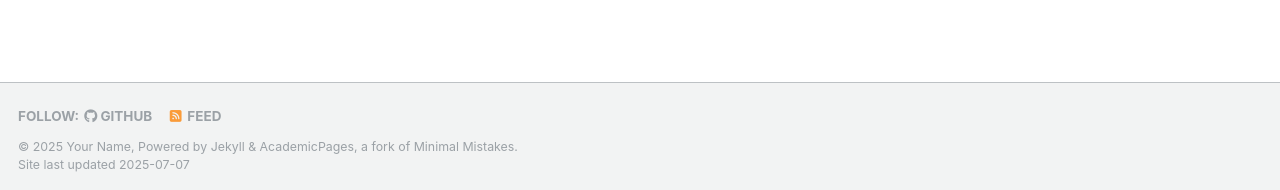
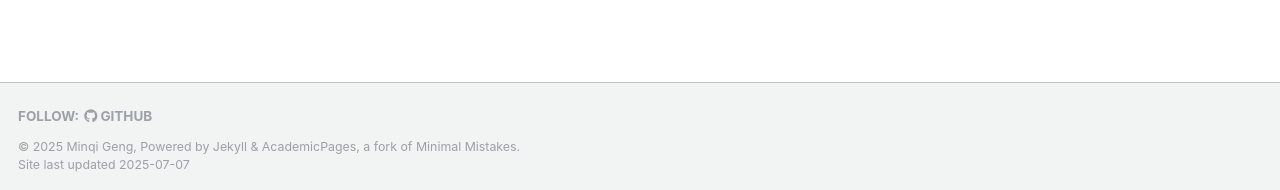
Before and after one commit to goingon17/goingon17.github.io, a Jekyll site: the page built from _pages/about.md, in a window 1280 px wide and 1224 px high. Shown: the part 1031-1221 px from the top of the window. Built offline with Jekyll 4.4.1, drawn with Linux system fonts in a browser that asks for light colours; a script that is not in the unit is left out.

Commit message:
first deploy

```diff
--- a/_config.yml
+++ b/_config.yml
@@ -11,7 +11,7 @@
 site_theme               : "default"
 title                    : "Minqi's Homepage"
 title_separator          : "-"
-name                     : &name "Your Name"
+name                     : &name "Minqi Geng"
 description              : &description "personal description"
 url                      : https://goingon17.github.io # the base hostname & protocol for your site e.g. "https://[your GitHub username].github.io" or if you already have some other page hosted on Github then use "https://[your GitHub username].github.io/[Your Repo Name]"
 baseurl                  : "" # the subpath of your site, e.g. "/blog"
@@ -118,7 +118,7 @@
       options:
         format           : "iso8601" # "iso8601" (default), "timestamp-seconds", "timestamp-milliseconds"
 atom_feed:
-  hide                   : false     # change to true to hide the RSS feed in the footer
+  hide                   : true     # change to true to hide the RSS feed in the footer
   path                   : # blank (default) uses feed.xml
 
 
```
